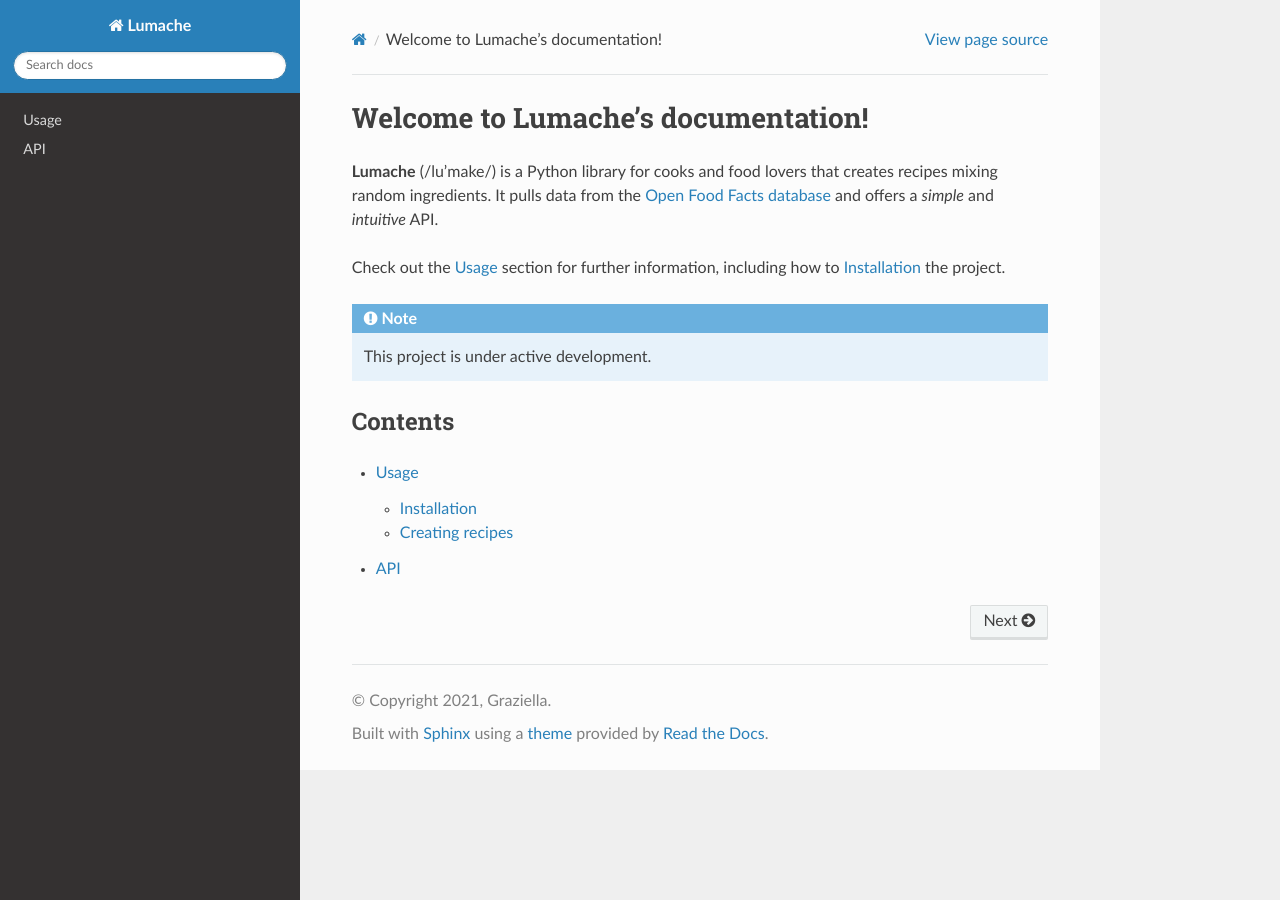
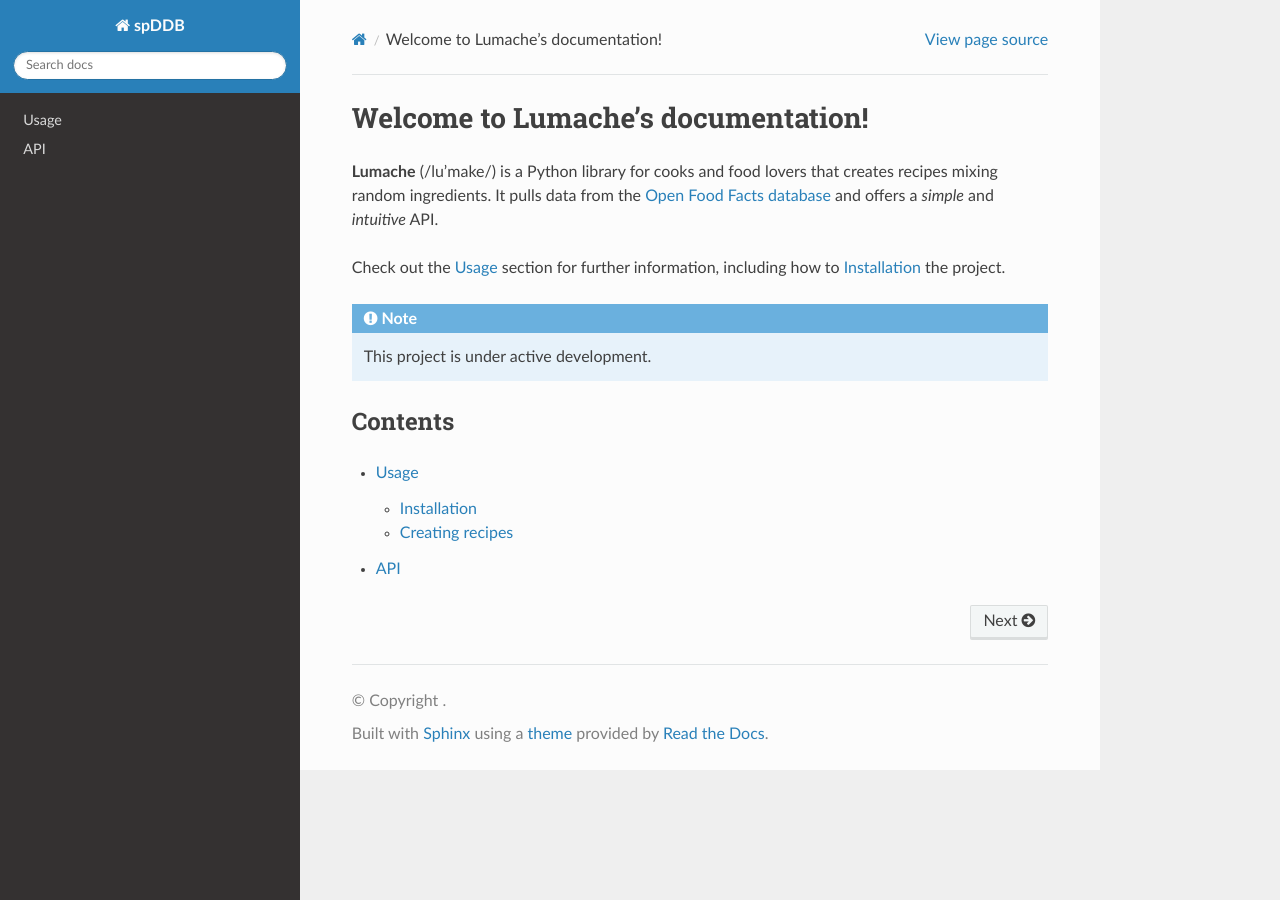
Before and after one commit to Aditya-Venkat/spDDB_tutorial, a Sphinx documentation site: the page built from docs/source/index.rst, in a window 1280 px wide. Built offline with Sphinx 7.4.7 and the Read the Docs theme 3.1.0, drawn with Linux system fonts in a browser that asks for light colours.

Commit message:
Update conf.py

```diff
--- a/docs/source/conf.py
+++ b/docs/source/conf.py
@@ -2,9 +2,7 @@
 
 # -- Project information
 
-project = 'Lumache'
-copyright = '2021, Graziella'
-author = 'Graziella'
+project = 'spDDB'
 
 release = '0.1'
 version = '0.1.0'
@@ -17,6 +15,10 @@
     'sphinx.ext.autodoc',
     'sphinx.ext.autosummary',
     'sphinx.ext.intersphinx',
+    "myst_nb"
+]
+
+nb_execution_mode = "off"
 ]
 
 intersphinx_mapping = {
```
